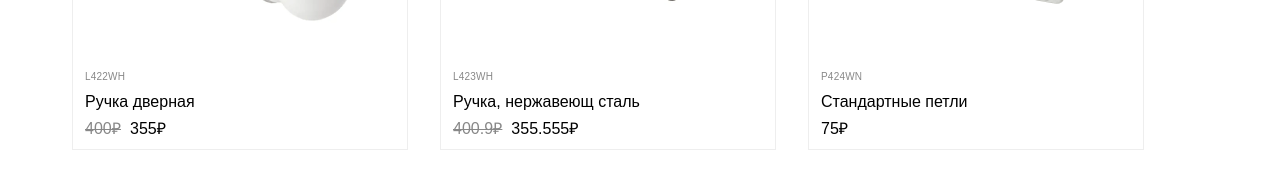
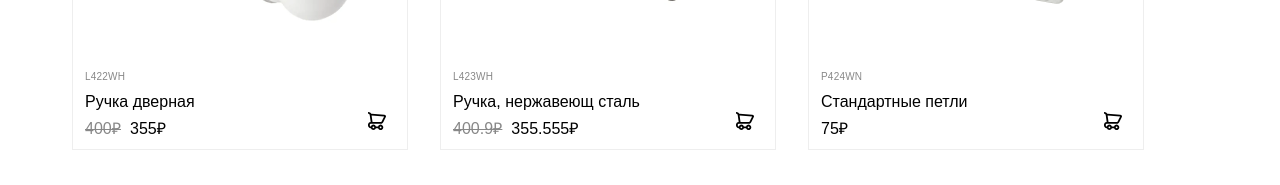
Before and after one commit to Cimante/tages-test, a Vue app: page / in a window 1280 px wide. Shown: the part 422-607 px from the top of the page. Built offline with nearby package versions, Linux system fonts and the light colour scheme; a web font is replaced by a local one.

Commit message:
add to cart

```diff
--- a/src/App.vue
+++ b/src/App.vue
@@ -10,6 +10,7 @@ const store = useStore();
 
 onBeforeMount(() => {
   store.loadData();
+  store.cartLoad();
 });
 
 const updatePriceSort = (value: PriceSort) => {
@@ -60,6 +61,8 @@ const updateMaterialFilter = (value: MaterialFilter) => {
         v-for="(item, idx) in store.getItems"
         :key="`item-${idx}`"
         :item="item"
+        :isInCart="store.cart.includes(item.id)"
+        @cartUpdate="store.cartUpdate($event)"
       />
     </section>
   </section>
--- a/src/components/Item.vue
+++ b/src/components/Item.vue
@@ -1,8 +1,14 @@
 <script setup lang="ts">
 import { Item } from "@/types/item";
+import { CartItem } from "@/types/cartItem";
 
 const props = defineProps<{
   item: Item;
+  isInCart: boolean;
+}>();
+
+const emits = defineEmits<{
+  cartUpdate: [id: CartItem];
 }>();
 </script>
 
@@ -17,6 +23,7 @@ const props = defineProps<{
     <span class="item__sale-label" v-if="props.item.price.old_price">
       Скидка
     </span>
+    <div class="item__info-wrapper">
       <div class="item__info">
         <span class="item__label">{{ props.item.code }}</span>
         <span class="item__name">{{ props.item.name }}</span>
@@ -25,6 +32,13 @@ const props = defineProps<{
             {{ props.item.price.old_price }}₽
           </span>
           <span> {{ props.item.price.current_price }}₽ </span>
+        </div>
+      </div>
+      <div class="item__controls">
+        <div class="item__cart-btn" @click="$emit('cartUpdate', props.item.id)">
+          <img v-if="!props.isInCart" src="@/assets/icons/cart.svg" alt="" />
+          <img v-else src="@/assets/icons/circle-checked.svg" alt="" />
+        </div>
       </div>
     </div>
   </section>
@@ -64,6 +78,12 @@ const props = defineProps<{
   display: flex;
   flex-direction: column;
   gap: 6px;
+
+  &-wrapper {
+    display: flex;
+    align-items: flex-end;
+    justify-content: space-between;
+  }
 }
 
 .item__label {
@@ -89,4 +109,14 @@ const props = defineProps<{
   text-decoration: line-through;
   color: $grey-3;
 }
+
+.item__cart-btn {
+  display: flex;
+  align-items: center;
+  justify-content: center;
+  width: 2.25rem;
+  height: 2.25rem;
+  position: relative;
+  cursor: pointer;
+}
 </style>
--- /dev/null
+++ b/src/functions/storage.ts
@@ -0,0 +1,7 @@
+export function storageSet<T>(payload: T, key: string) {
+  localStorage.setItem(key, JSON.stringify(payload));
+}
+
+export function storageGet<T>(key: string): T {
+  return JSON.parse(localStorage.getItem(key) || "[]");
+}
--- a/src/stores/index.ts
+++ b/src/stores/index.ts
@@ -3,8 +3,10 @@ import { Item } from "@/types/item";
 import { Material } from "@/types/material";
 import { PriceSort } from "@/types/priceSort";
 import { MaterialFilter } from "@/types/materialFilter";
+import { DropdownValues } from "@/types/dropdownValues";
+import { CartItem } from "@/types/cartItem";
 import { api } from "@/functions/api";
-import { DropdownValues } from "@/types/dropdownValues";
+import { storageSet, storageGet } from "@/functions/storage";
 
 export const useStore = defineStore("store", {
   state: () => ({
@@ -25,6 +27,7 @@ export const useStore = defineStore("store", {
     ] as DropdownValues[],
 
     materialFilterValues: [] as DropdownValues[],
+    cart: [] as CartItem[],
   }),
   actions: {
     async loadData() {
@@ -37,6 +40,17 @@ export const useStore = defineStore("store", {
           value: material.id,
         });
       });
+    },
+    cartUpdate(id: CartItem) {
+      if (this.cart.includes(id)) {
+        this.cart = this.cart.filter((item) => item !== id);
+      } else {
+        this.cart.push(id);
+      }
+      storageSet(this.cart, "cart");
+    },
+    cartLoad() {
+      this.cart = storageGet<CartItem[]>("cart");
     },
   },
   getters: {
--- /dev/null
+++ b/src/types/cartItem.ts
@@ -0,0 +1,3 @@
+import { Item } from "./item";
+
+export type CartItem = Item["id"];
--- a/src/types/item.ts
+++ b/src/types/item.ts
@@ -1,5 +1,5 @@
 export type Item = {
-  id: null;
+  id: string;
   name: string;
   code: string;
   price: {
```
Lines whose indentation alone changed are shown as unchanged.
